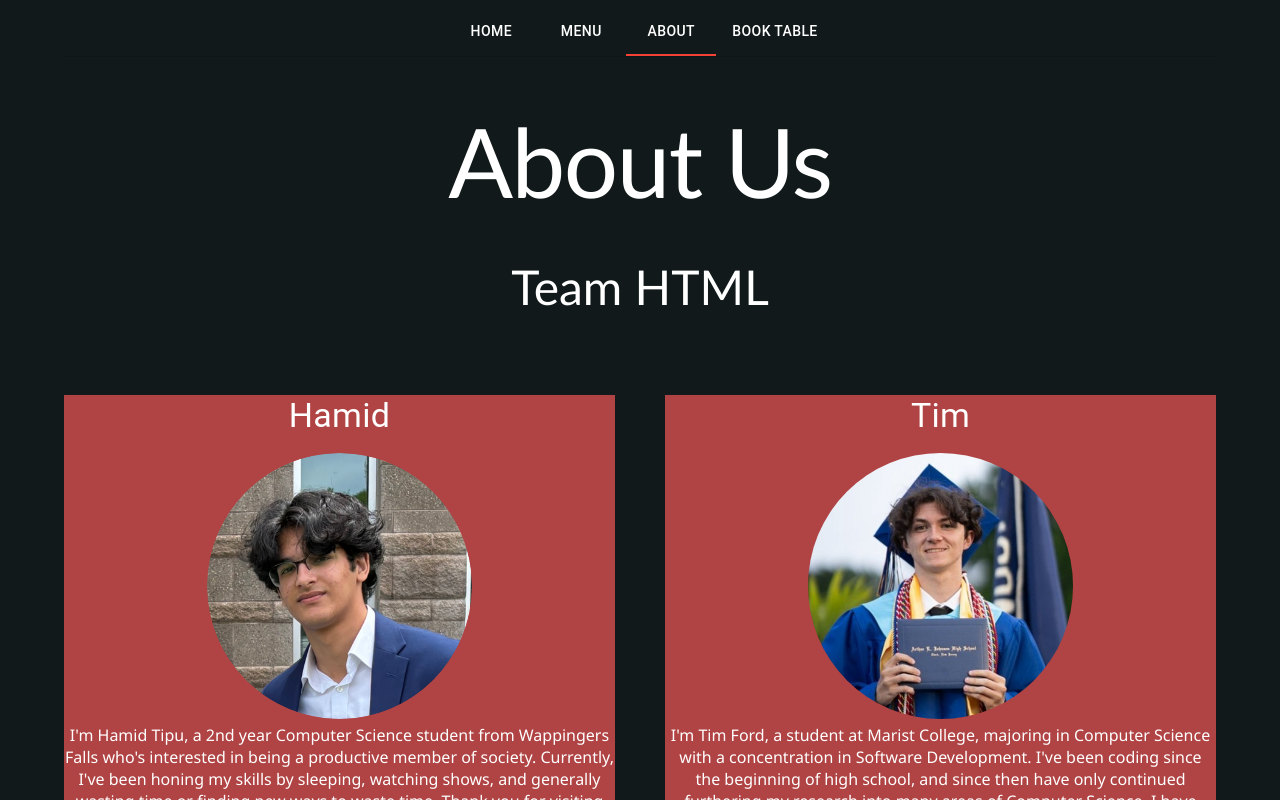
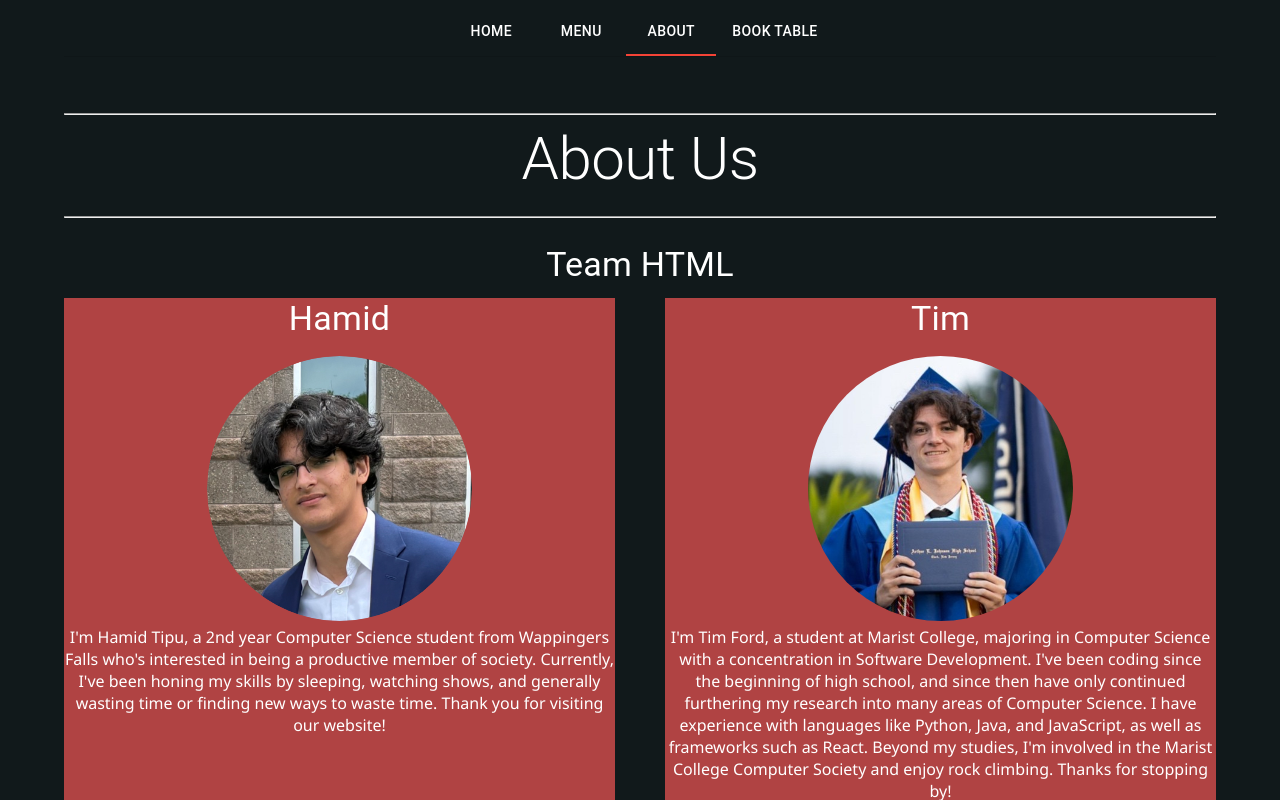
Before and after one commit to htipu/pcrestaurant, a React (Create React App) app: page /about in a window 1280 px wide. Shown: the top 800 px of the page. Built offline with nearby package versions, Linux system fonts and the light colour scheme.

Commit message:
accesiblity + styling

```diff
--- a/public/index.html
+++ b/public/index.html
@@ -10,24 +10,10 @@
       content="Web site created using create-react-app"
     />
     <link rel="apple-touch-icon" href="%PUBLIC_URL%/logo192.png" />
-    <!--
-      manifest.json provides metadata used when your web app is installed on a
-      user's mobile device or desktop. See https://developers.google.com/web/fundamentals/web-app-manifest/
-    -->
     <link rel="manifest" href="%PUBLIC_URL%/manifest.json" />
-    <!--
-      Notice the use of %PUBLIC_URL% in the tags above.
-      It will be replaced with the URL of the `public` folder during the build.
-      Only files inside the `public` folder can be referenced from the HTML.
-
-      Unlike "/favicon.ico" or "favicon.ico", "%PUBLIC_URL%/favicon.ico" will
-      work correctly both with client-side routing and a non-root public URL.
-      Learn how to configure a non-root public URL by running `npm run build`.
-    -->
     <title>Secret Beast Restaurant</title>
   </head>
   <body>
-    <noscript>You need to enable JavaScript to run this app.</noscript>
     <div id="root"></div>
   </body>
 </html>
--- a/src/AboutUs.css
+++ b/src/AboutUs.css
@@ -1,8 +1,3 @@
-#Header {
-    font-family:'Gill Sans', 'Gill Sans MT', Calibri, 'Trebuchet MS', sans-serif;
-    min-height: 15vh;
-    text-align: center;
-}
 
 .memberBios {
     text-align: center;
--- a/src/AboutUs.js
+++ b/src/AboutUs.js
@@ -18,11 +18,14 @@ function AboutUs() {
   return (
     <><Box>
       <BasicTabs></BasicTabs>
-      <Typography id='Header' variant="h1" gutterBottom color='white'>
+      <hr/>
+      <Typography variant="h2" gutterBottom color='white' textAlign={"center"}>
         About Us
       </Typography>
+      <hr/>
+      <br/>
       <Box>
-        <Typography id='Header' variant="h3" gutterBottom color='white'>
+        <Typography id='Header' variant="h4" gutterBottom color='white' textAlign={"center"}>
           Team HTML
         </Typography>
       </Box>
@@ -31,7 +34,7 @@ function AboutUs() {
           <Typography variant="h4" paragraph>
             Hamid
           </Typography>
-          <ImageDisplay src={HamidImage} alt='Hamid'></ImageDisplay>
+          <ImageDisplay src={HamidImage} alt='TipuHamid'></ImageDisplay>
           <Typography variant="p" paragraph>
             I'm Hamid Tipu, a 2nd year Computer Science student from Wappingers Falls who's interested in being a productive member of society. Currently, I've been honing my skills by sleeping, watching shows, and generally wasting time or finding new ways to waste time. Thank you for visiting our website!
           </Typography>
@@ -40,7 +43,7 @@ function AboutUs() {
           <Typography variant="h4" paragraph>
             Tim
           </Typography>
-          <ImageDisplay src={TimImage} alt='Tim'></ImageDisplay>
+          <ImageDisplay src={TimImage} alt='FordTim'></ImageDisplay>
           <Typography variant="p" paragraph>
             I'm Tim Ford, a student at Marist College, majoring in Computer Science with a concentration in Software Development. I've been coding since the beginning of high school, and since then have only continued furthering my research into many areas of Computer Science. I have experience with languages like Python, Java, and JavaScript, as well as frameworks such as React. Beyond my studies, I'm involved in the Marist College Computer Society and enjoy rock climbing. Thanks for stopping by!
             </Typography>
@@ -49,7 +52,7 @@ function AboutUs() {
             <Typography variant="h4" paragraph>
               Matt
             </Typography>
-            <ImageDisplay src = {MattPic} alt = 'Matt'></ImageDisplay>
+            <ImageDisplay src = {MattPic} alt = 'BranaMatt'></ImageDisplay>
             <Typography variant="p" paragraph>
             I am Matthew Brana. I am a Computer Science major at Marist College. I have a strong interest in the fields of back end development. I spend my time hanging out with friends and playing volleyball.
             </Typography>
@@ -58,7 +61,7 @@ function AboutUs() {
             <Typography variant="h4" paragraph>
               Lance
             </Typography>
-            <ImageDisplay src = {LancePic} alt = 'Lance'></ImageDisplay>
+            <ImageDisplay src = {LancePic} alt = 'PerdueLance'></ImageDisplay>
             <Typography variant="p" paragraph>
               I'm a computer science major at Marist College with a focus on software developement. I have experience with java, python, html, css, javascript, and react. In my free time, I enjoy rock climbing and snowboarding.
             </Typography>
--- a/src/LandingPage.js
+++ b/src/LandingPage.js
@@ -23,10 +23,10 @@ function LandingPage() {
       <div style={backgroundpic} />
       <Box textAlign="center" style={{position: 'relative', zIndex: 1}}>
         <BasicTabs />
-        <Typography variant="h2" paragraph color="#FFFFFF ">
+        <Typography variant="h2" gutterBottom color="#FFFFFF">
           Secret Beast Restaurant
         </Typography>
-        <Typography variant="h4" paragraph color="#FFFFFF">
+        <Typography variant="h4" gutterBottom color="#FFFFFF">
           Welcome to Secret Beast Restaurant! We're delighted to have you.
         </Typography>
 
--- a/src/Menus.js
+++ b/src/Menus.js
@@ -36,7 +36,7 @@ const Menu = () => {
                     component="img"
                     height="194"
                     image={item.image}
-                    alt={item.name}
+                    alt={""}
                   />
                   <CardContent>
                     <Typography variant="h6">{item.name}</Typography>
@@ -58,9 +58,17 @@ const Menu = () => {
   return (
     <Box sx={{ backgroundColor: "#11191b", minHeight: "100vh", width: "100%", margin: 0, padding: 0}}>
       <BasicTabs />
+      <hr/>
+              <Typography variant="h2" sx={{ marginBottom: 2, color: "white", textAlign: "center" }}>
+          {"Menu"}
+          </Typography>
+          <hr/>
       {renderCategory("Main Dishes")}
+      <hr/>
       {renderCategory("Sides")}
+      <hr/>
       {renderCategory("Drinks")}
+      <hr/>
       {renderCategory("Desserts")}
       <Footer></Footer>
     </Box>
--- a/src/Reservation.js
+++ b/src/Reservation.js
@@ -10,9 +10,11 @@ function Reservation() {
     <Box sx={{ backgroundColor: "#11191b", minHeight: "100vh", width: "100%", margin: 0, padding: 0}}>
     <Box style={{ padding: '0px'}}>
       <BasicTabs></BasicTabs>
-      <Typography variant="h3" gutterBottom color="white">
+      <hr/>
+      <Typography variant="h2" gutterBottom color="white">
         Online Reservation
       </Typography>
+      <hr/>
       <Typography variant="h5" paragraph color="white" >
         Reserve your table now! Please click the button below to fill out our reservation form.
       </Typography>
```
